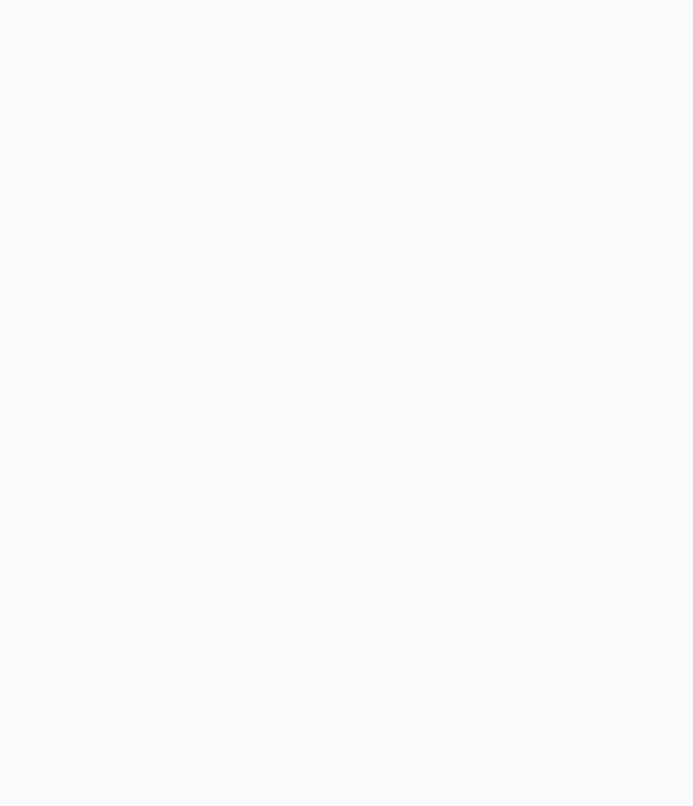
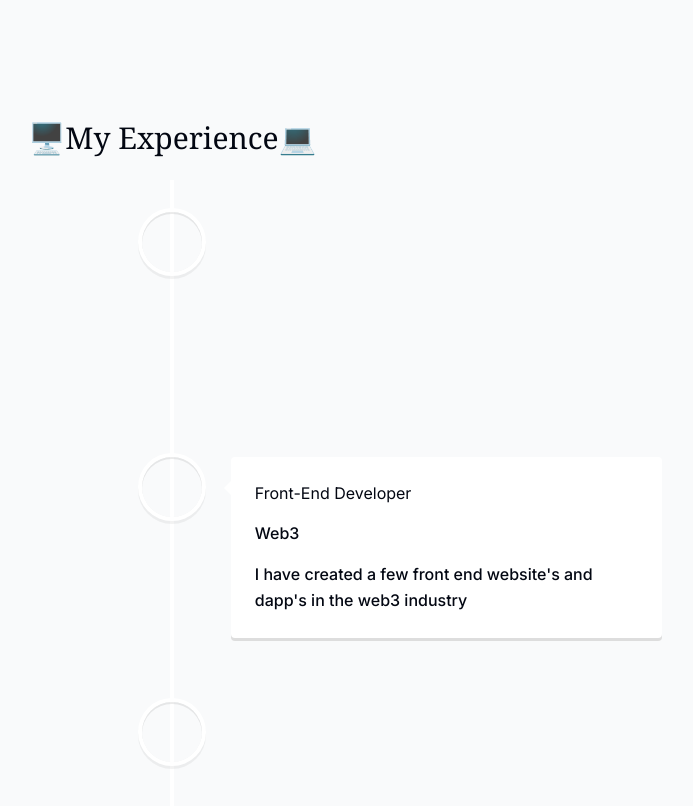
Before and after one commit to addicted2crypto/new_portfolio, a Next.js app: page / in a window 1280 px wide. Shown: the part 3100-3906 px from the top of the page, without its empty margins (468-1161 px from the left). Before the commit the page ends 3316 px from the top, so only its background shows below. Built offline with nearby package versions, Linux system fonts and the light colour scheme.

Commit message:
experience section started

```diff
--- a/package.json
+++ b/package.json
@@ -22,6 +22,7 @@
     "@types/node": "^20",
     "@types/react": "^18",
     "@types/react-dom": "^18",
+    "@types/react-vertical-timeline-component": "^3.3.6",
     "autoprefixer": "^10.0.1",
     "eslint": "^8",
     "eslint-config-next": "14.1.0",
--- /dev/null
+++ b/src/app/components/experience.tsx
@@ -0,0 +1,29 @@
+"use client"
+
+import React from 'react'
+import SectionHeader from './section-header'
+import {
+    VerticalTimeline,
+    VerticalTimelineElement,
+  } from "react-vertical-timeline-component";
+  import "react-vertical-timeline-component/style.min.css";
+import { experienceData } from '../lib/data';
+
+export default function Experience() {
+  return (
+    <section id='experience' className='text-bold'>
+        <SectionHeader>My Experience</SectionHeader>
+        <VerticalTimeline>
+            {experienceData.map((role, index) => (
+                    <React.Fragment key={index}>
+                    <VerticalTimelineElement>
+                        <h3>{role.title}</h3>
+                        <p>{role.location}</p>
+                        <p>{role.description}</p>
+                    </VerticalTimelineElement>
+                    </React.Fragment>
+                ))}
+        </VerticalTimeline>
+    </section>
+  );
+}
--- a/src/app/page.tsx
+++ b/src/app/page.tsx
@@ -1,5 +1,6 @@
 import Image from "next/image";
 import AboutMe from './components/about-me';
+import Experience from './components/experience';
 import Intro from './components/intro';
 import MyProjects from './components/my-projects';
 import SectionSeperator from './components/section-seperator';
@@ -13,6 +14,7 @@ export default function Home() {
       <AboutMe />
       <MyProjects />
       <Skills />
+      <Experience />
     </main>
   );
 }
```
Also changed, not shown: 1 other file (tests, documents, lock files or other folders).
